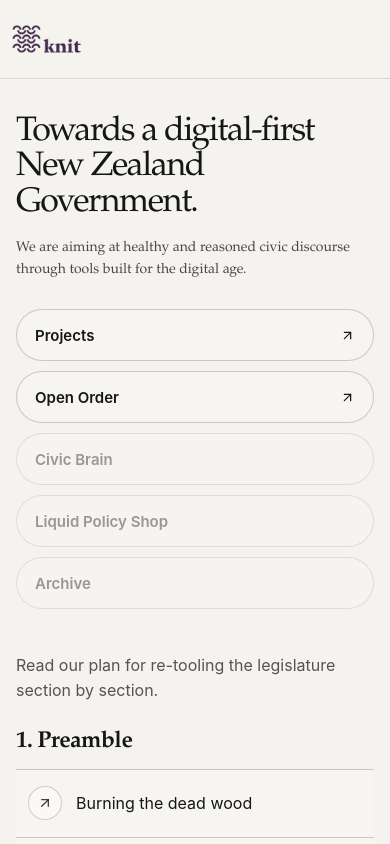
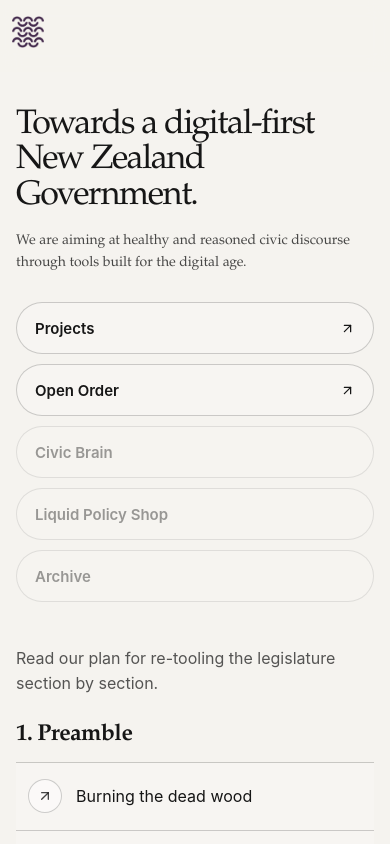
Before and after one commit to KNIT-NZ/knit, a Next.js app: page / in a window 390 px wide. Shown: the top 844 px of the page. Built offline with nearby package versions, Linux system fonts and the light colour scheme.

Commit message:
mobile topbar

```diff
--- a/app/globals.css
+++ b/app/globals.css
@@ -87,11 +87,25 @@ button {
   min-height: 40px;
 }
 
+.brandDesktop {
+  display: inline-flex;
+}
+
+.brandMobile {
+  display: none;
+}
+
 .brandLogo {
   display: block;
   height: 34px;
   width: auto;
   max-width: none;
+}
+
+.brandLogoSquare {
+  display: block;
+  width: 32px;
+  height: 32px;
 }
 
 .topBarTopLabel {
@@ -140,6 +154,20 @@ button {
   background: rgba(22, 22, 22, 0.3);
   transform-origin: left center;
   transition: transform 0.08s linear;
+}
+
+.topBarProgress {
+  max-width: 1680px;
+  margin: 0 auto;
+  padding: 0 20px 10px;
+}
+
+.topBarProgress .bookProgress {
+  gap: 14px;
+}
+
+.topBarProgress .bookProgressSegment {
+  height: 6px;
 }
 
 .menuButton {
@@ -724,15 +752,80 @@ button {
 }
 
 @media (max-width: 820px) {
+  .topBar {
+    border-bottom: 0;
+  }
+
   .topBarInner {
-    grid-template-columns: 1fr auto;
-    gap: 16px;
+    grid-template-columns: 40px minmax(0, 1fr) 44px;
+    gap: 12px;
+    min-height: 64px;
     padding-left: 12px;
     padding-right: 12px;
   }
 
+  .topBarLeft {
+    justify-content: flex-start;
+  }
+
   .topBarCenter {
+    display: flex;
+    align-items: center;
+    justify-content: center;
+    text-align: center;
+  }
+
+  .topBarRight {
+    justify-content: flex-end;
+  }
+
+  .brandDesktop {
     display: none;
+  }
+
+  .brandMobile {
+    display: inline-flex;
+  }
+
+  .brandLogoSquare {
+    width: 32px;
+    height: 32px;
+  }
+
+  .topBarTopLabel {
+    margin-bottom: 3px;
+    font-size: 10px;
+    line-height: 1.1;
+    letter-spacing: 0.04em;
+    text-transform: uppercase;
+    max-width: 100%;
+    overflow: hidden;
+    text-overflow: ellipsis;
+  }
+
+  .topBarBottomLabel {
+    margin-bottom: 0;
+    font-size: 12px;
+    line-height: 1.15;
+    max-width: 100%;
+  }
+
+  .topBarProgress {
+    padding: 0 12px 8px;
+  }
+
+  .topBarProgress .bookProgress {
+    gap: 8px;
+  }
+
+  .topBarProgress .bookProgressSegment {
+    height: 4px;
+    border-radius: 999px;
+  }
+
+  .menuButton {
+    width: 40px;
+    height: 40px;
   }
 
   .readingHeader h1 {
@@ -748,10 +841,6 @@ button {
 
   .tocRow {
     grid-template-columns: 44px minmax(0, 1fr);
-  }
-
-  .brandLogo {
-    height: 28px;
   }
 }
 
--- a/components/TopBar.tsx
+++ b/components/TopBar.tsx
@@ -1,4 +1,3 @@
-// components/TopBar.tsx
 import Link from "next/link";
 import ProgressBar, { ProgressPart } from "@/components/ProgressBar";
 
@@ -10,6 +9,8 @@ export default function TopBar({
   rightSlot,
   logoSrc = "/logo-horizontal.png",
   logoAlt = "KNIT",
+  mobileLogoSrc = "/logo-square.png",
+  mobileLogoAlt = "KNIT",
 }: {
   topLabel?: string;
   bottomLabel?: string;
@@ -18,18 +19,32 @@ export default function TopBar({
   rightSlot?: React.ReactNode;
   logoSrc?: string;
   logoAlt?: string;
+  mobileLogoSrc?: string;
+  mobileLogoAlt?: string;
 }) {
   return (
     <header className="topBar">
       <div className="topBarInner">
         <div className="topBarLeft">
-          <Link href="/" className="brand" aria-label="KNIT home">
+          <Link href="/" className="brand brandDesktop" aria-label="KNIT home">
             <img
               src={logoSrc}
               alt={logoAlt}
               width={1623}
               height={614}
               className="brandLogo"
+              decoding="async"
+              fetchPriority="high"
+            />
+          </Link>
+
+          <Link href="/" className="brand brandMobile" aria-label="KNIT home">
+            <img
+              src={mobileLogoSrc}
+              alt={mobileLogoAlt}
+              width={512}
+              height={512}
+              className="brandLogoSquare"
               decoding="async"
               fetchPriority="high"
             />
@@ -41,11 +56,14 @@ export default function TopBar({
           {bottomLabel ? (
             <div className="topBarBottomLabel">{bottomLabel}</div>
           ) : null}
-          <ProgressBar currentSlug={currentSlug} parts={progressParts} />
         </div>
 
         <div className="topBarRight">{rightSlot}</div>
       </div>
+
+      <div className="topBarProgress">
+        <ProgressBar currentSlug={currentSlug} parts={progressParts} />
+      </div>
     </header>
   );
 }
```
Also changed, not shown: public/logo-square.png (added).
